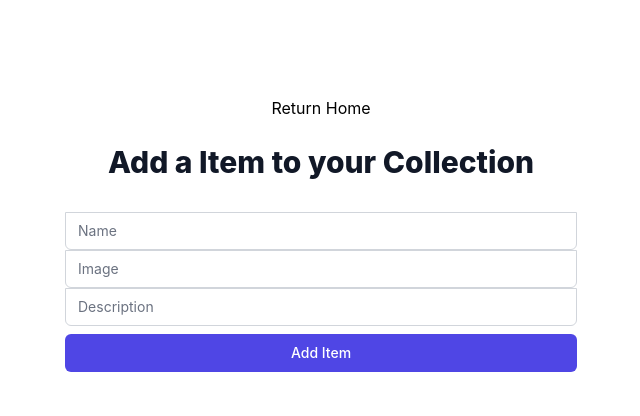
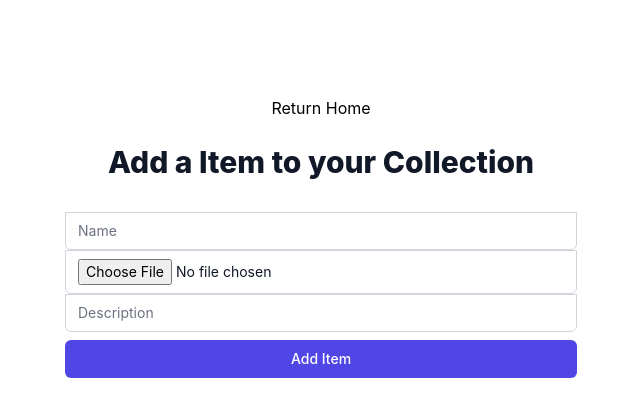
Before and after one commit to ChristoRutter/HubCollectors, a React (Create React App) app in the folder client/: page /new in a window 1280 px wide. Shown: the top 416 px of the page, without its empty margins (319-959 px from the left). Built offline with nearby package versions, Linux system fonts and the light colour scheme.

Commit message:
can upload image now

```diff
--- a/client/src/components/AddItem.js
+++ b/client/src/components/AddItem.js
@@ -71,7 +71,7 @@ const AddItem = (props) =>{
                     <input
                         class="appearance-none rounded-none relative block w-full px-3 py-2 border border-gray-300 placeholder-gray-500 text-gray-900 rounded-b-md focus:outline-none focus:ring-indigo-500 focus:border-indigo-500 focus:z-10 sm:text-sm" placeholder="Image"
 
-                        value={image} onChange={(e)=>setImage(e.target.value)} type="text" />
+                        value={image} onChange={(e)=>setImage(e.target.value)} type="file" />
 
 
                     {
@@ -87,7 +87,7 @@ const AddItem = (props) =>{
                     <input
                         class="appearance-none rounded-none relative block w-full px-3 py-2 border border-gray-300 placeholder-gray-500 text-gray-900 rounded-b-md focus:outline-none focus:ring-indigo-500 focus:border-indigo-500 focus:z-10 sm:text-sm" placeholder="Description"
 
-                        value={description} onChange={(e)=>setDescription(e.target.value)} type="text" />
+                        value={description} onChange={(e)=>setDescription(e.target.value)} type="" />
 
 
                     {
--- a/client/src/components/EditItem.js
+++ b/client/src/components/EditItem.js
@@ -78,7 +78,7 @@ const EditItem = (props) => {
                     <input
                         class="appearance-none rounded-none relative block w-full px-3 py-2 border border-gray-300 placeholder-gray-500 text-gray-900 rounded-b-md focus:outline-none focus:ring-indigo-500 focus:border-indigo-500 focus:z-10 sm:text-sm"
 
-                        value={image} onChange={(e)=>setImage(e.target.value)} type="text"></input>
+                        value={image} onChange={(e)=>setImage(e.target.value)} type="file"></input>
 
                     {
                         errors.image?
```
